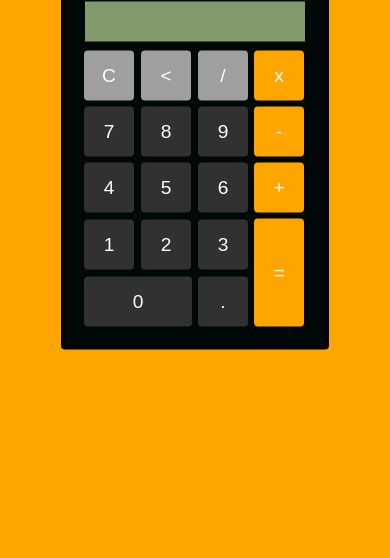
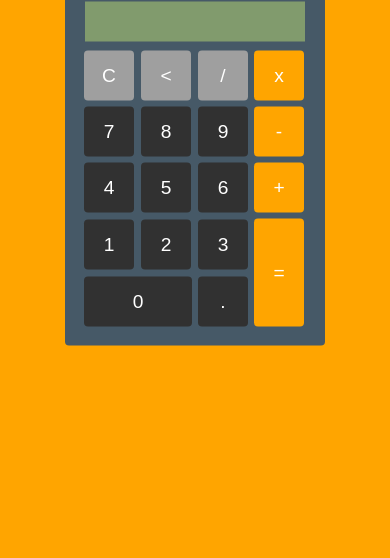
Before and after one commit to Brunolops/Calculadora, a plain HTML site: page index.html in a window 390 px wide. Shown: the part 286-844 px from the top of the page. Drawn offline with Linux system fonts and the light colour scheme; a web font is replaced by a local one.

Commit message:
pequeno ajuste responsivo css

```diff
--- a/style.css
+++ b/style.css
@@ -27,13 +27,12 @@ strong {
 }
 .calculator {
   position: absolute;
-  background-color: #010808;
+  background-color: #465967;
   top: 50%;
   left: 50%;
   transform: translate(-50%, -50%);
   padding: 15px;
   border-radius: 4px;
-  border: 4px solid black;
 }
 
 .btn {
@@ -105,7 +104,7 @@ strong {
   }
 }
 
-@media (max-width: 450px) and (max-height: 800px) {
+@media (max-width: 450px) {
   .titulo {
     text-align: center;
     margin-top: 40px;
```
